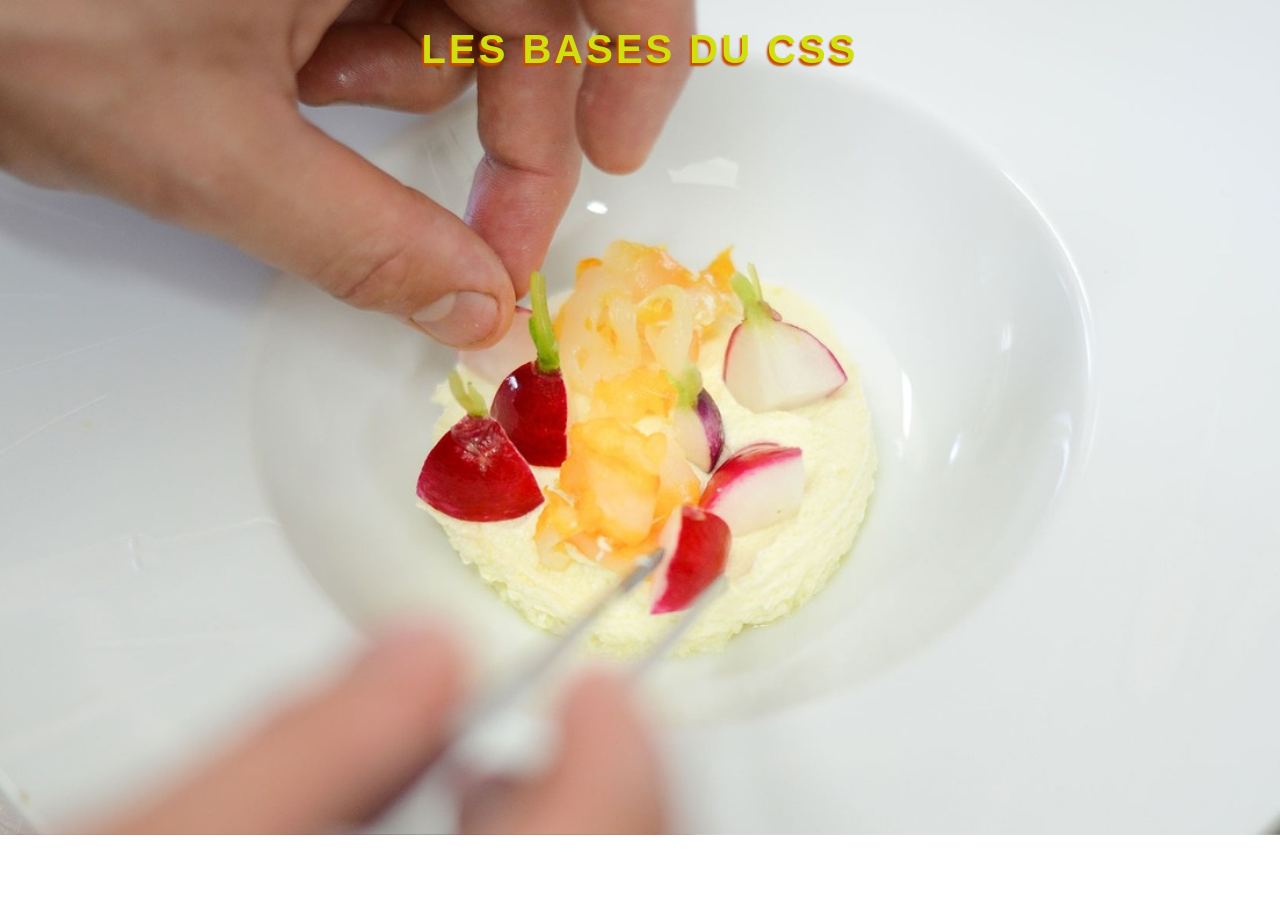
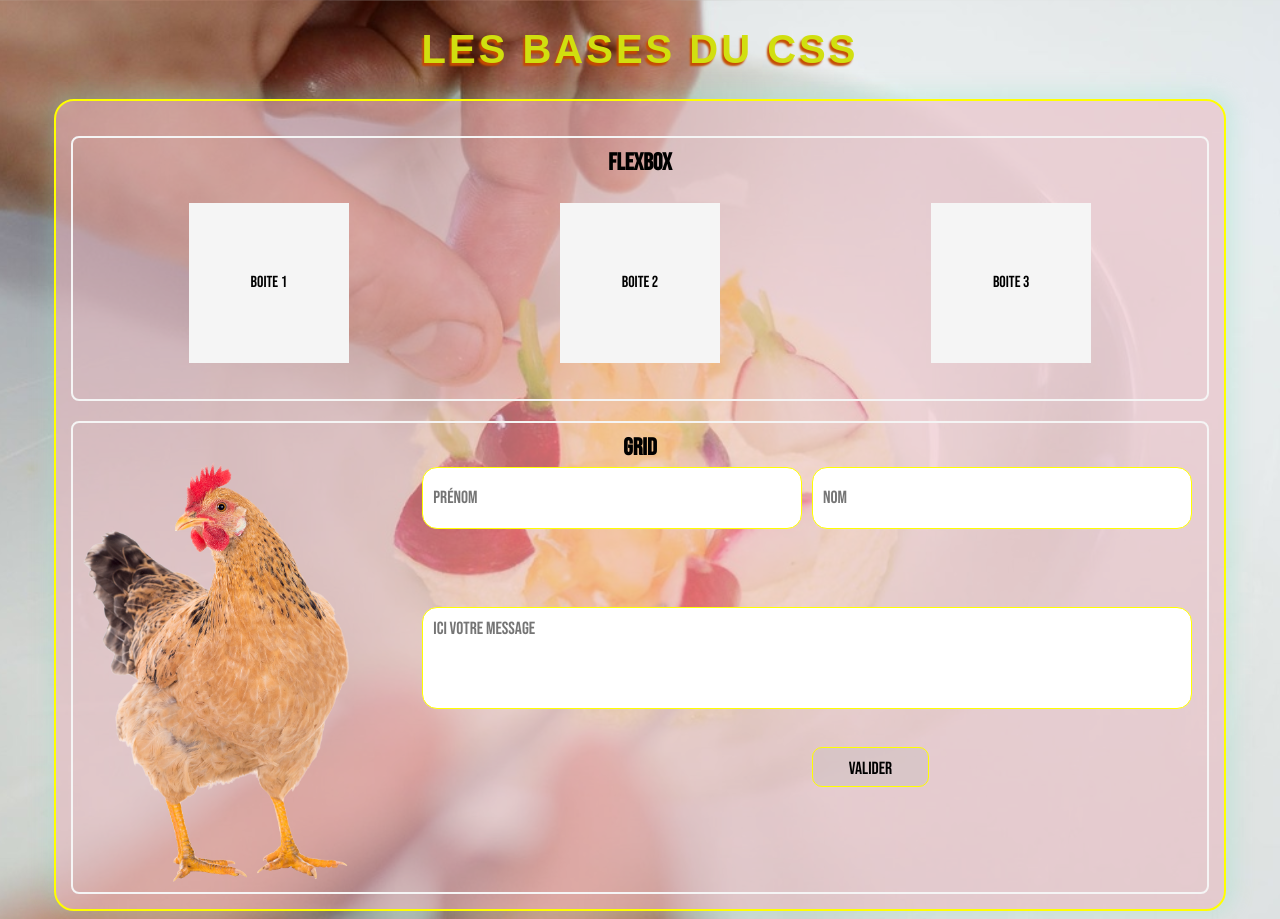
Before and after one commit to Dinace/Cours-css, a plain HTML site: page index.html in a window 1280 px wide. Before the commit the page ends 835 px from the top, so only its background shows below. Drawn offline with Linux system fonts and the light colour scheme; a web font is replaced by a local one.

Commit message:
Ajout de la partie flexbox et la partie grid

```diff
--- a/index.html
+++ b/index.html
@@ -10,5 +10,31 @@
     <header>
         <h1>Les bases du CSS</h1>
     </header>
+
+    <main>
+        <div class="flexbox">
+            <h2>Flexbox</h2>
+            <ul>
+                <li>boite 1</li>
+                <li>boite 2</li>
+                <li>boite 3</li>
+            </ul>
+        </div>
+        <div class="grid">
+            <h2>GRID</h2>
+            <div class="grid-container">
+                <img src="./assets/fonts/img/css-logo.png" alt="logo-css">
+
+                <form action="">
+                    <input type="text" id="firstname" placeholder="Prénom">
+                    <input type="text" id="surname" placeholder="Nom">
+                    <textarea cols="30" rows="10" placeholder="Ici votre message"></textarea>
+                    <input type="submit" value="Valider" id="btn-submit">
+                </form>
+            </div>
+
+        </div>
+    </main>
+
 </body>
 </html>
--- a/style.css
+++ b/style.css
@@ -5,10 +5,17 @@
     src:url(./assets/fonts/BebasNeue-Regular.ttf)
 }
 
+/* L'étoile donne du style à tous les élements */
+/* *{
+    margin: 0;
+    padding: 0;
+} */
+
 body{
     font-family: "BebasNeue", Verdana;
     background: url(./assets/fonts/img/bg.jpg) center/cover;
     min-height: 100vh;
+    /* vh = 100% de la taille de l'écran (viewport height) */
 }
 
 h1{
@@ -21,3 +28,99 @@ h1{
     color:rgb(209, 223, 15);
     font-family: "SUSE", sans-serif;
 }
+
+main{
+    min-height: 500px;
+    width: 90%;
+    background: hsla(350, 52%, 82%, 0.562);
+    /* Pour centrer une boite ou un objet on fait margin en haut et en bas 0 et à gauche et à droite auto */
+    margin: 0 auto;
+    border: 2px solid yellow;
+    border-radius: 20px;
+    box-shadow: 2px -2px 20px 6px #8ae5c74a;
+    padding: 15px;
+}
+
+h2{
+    margin: 0;
+    text-align: center;
+}
+
+.flexbox, .grid{
+    border: 2px solid whitesmoke;
+    border-radius: 8px;
+    padding: 10px;
+    margin-top: 20px;
+}
+/* Le flexbox sert à repartir équitablement des éléments sur la page, soit de manière horizontale soit de manière verticale */
+
+.flexbox ul{
+    padding: 0;
+    display: flex;
+    justify-content: space-around;
+}
+
+.flexbox li{
+    list-style: none;
+    height: 160px;
+    width: 160px;
+    margin: 10px;
+    background: whitesmoke;
+    /* Centrer un unique élément verticalement et horizontalement */
+    display: flex;
+    justify-content: center;
+    align-items: center;
+}
+
+/* GRID */
+
+.grid-container{
+    display: grid;
+    grid-template-columns: 30% 70%;
+}
+
+.grid img{
+    width: 80%;
+    margin-top: 20px auto;
+
+}
+
+form {
+    display: grid;
+    grid-template-columns: 1fr 1fr;
+    grid-template-rows: 1fr 1fr 1fr;
+    grid-template-areas:
+    "i1 i2"
+    "ta ta"
+    "vi bt";
+}
+
+input, textarea {
+    margin: 5px;
+    border: 1px solid yellow;
+    padding: 10px;
+    font-size: 1.1rem;
+    font-family: "BebasNeue";
+    border-radius: 15px;
+    height: 40px;
+}
+
+textarea {
+    grid-area: ta;
+    height: 80px;
+    resize: none;
+}
+
+#btn-submit{
+    grid-area: bt;
+    cursor: pointer;
+    border-radius: 10px;
+    height: 40px;
+    width: 30%;
+    background: #d4c4c6b9;
+    transition: 0.3s;
+}
+
+#btn-submit:hover{
+    background: rgb(224, 216, 216);
+}
```
Also changed, not shown: assets/fonts/img/css-logo.png (added).
